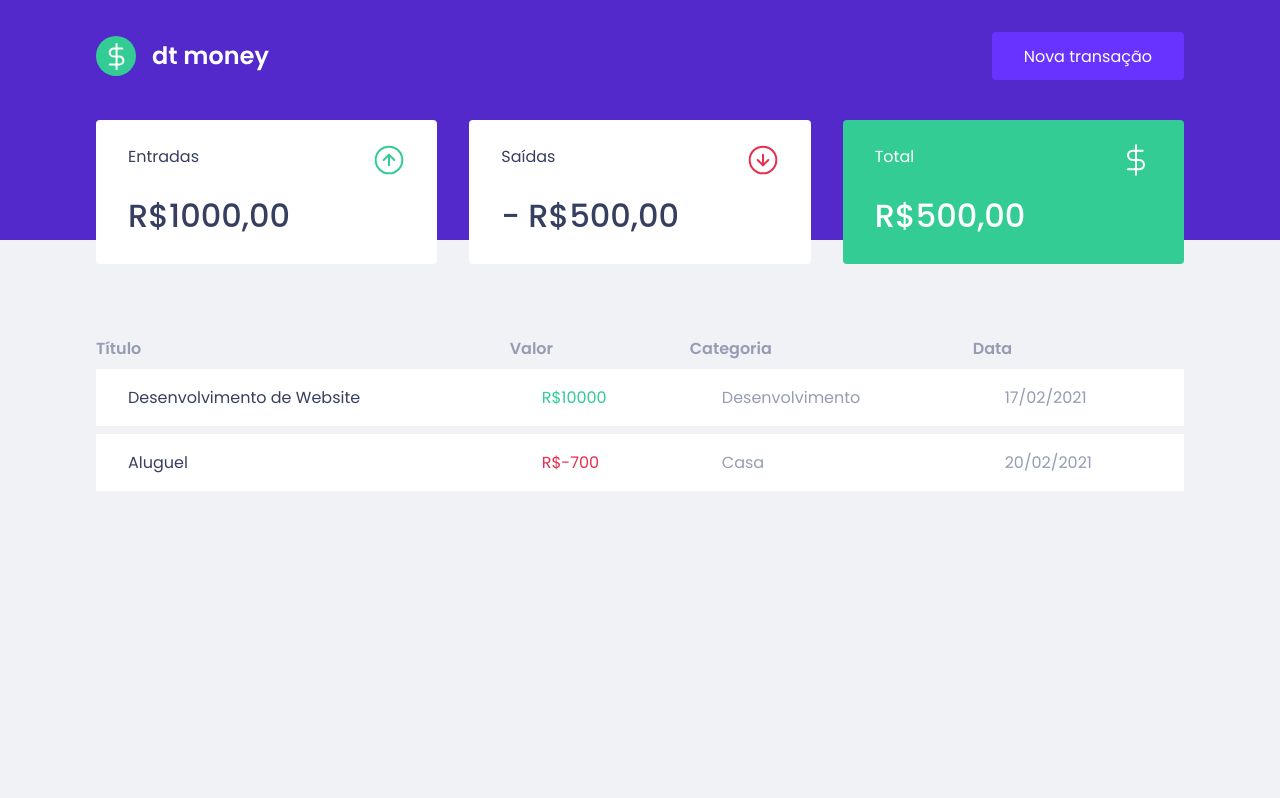
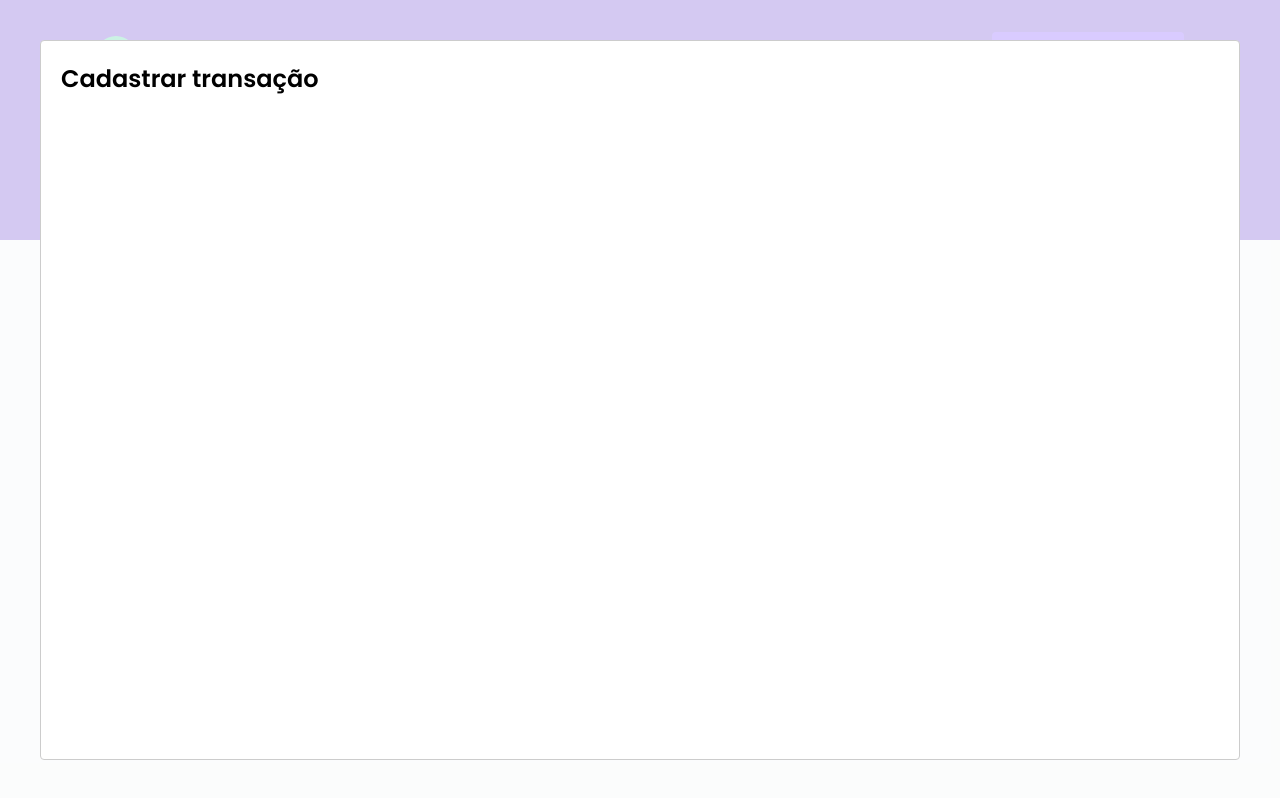
Before and after one commit to BiancaDuarteRaposo/dtmoney, a React (Create React App) app: page / in a window 1280 px wide. Both pictures are taken after a click on the button "Nova transação". Built offline with nearby package versions, Linux system fonts and the light colour scheme; no server answers; what miragejs would draw is missing.

Commit message:
Configurando modal de Criação de Transação

```diff
--- a/package.json
+++ b/package.json
@@ -7,6 +7,7 @@
     "miragejs": "^0.1.41",
     "react": "^17.0.2",
     "react-dom": "^17.0.2",
+    "react-modal": "^3.14.3",
     "react-scripts": "4.0.3",
     "styled-components": "^5.3.0",
     "web-vitals": "^1.0.1"
@@ -19,6 +20,7 @@
     "@types/node": "^12.0.0",
     "@types/react": "^17.0.0",
     "@types/react-dom": "^17.0.0",
+    "@types/react-modal": "^3.12.1",
     "@types/styled-components": "^5.1.9",
     "typescript": "^4.1.2"
   },
--- a/src/App.tsx
+++ b/src/App.tsx
@@ -1,15 +1,39 @@
-
-import React from 'react';
+import { useState } from 'react'
+import Modal from "react-modal";
 import { Dashboard } from './components/Dashboard';
 import { Header } from './components/Header.tsx';
+
 import { GlobalStyle } from './styles/global'
+
+Modal.setAppElement('#root');
 
 
 export function App() {
+
+  const [isNewTransactionModalOpen, setIsNewTransactionModalOpen] = useState(false);
+
+  function handleOpenNewTransactionModal() {
+    setIsNewTransactionModalOpen(true);
+  }
+
+  function handleCloseNewTransactionModal() {
+    setIsNewTransactionModalOpen(false);
+  }
+
   return (
     <>
-      <Header />
+      <Header onOpenNewTransactionModal={handleOpenNewTransactionModal} />
+
       <Dashboard />
+
+
+      <Modal
+        isOpen={isNewTransactionModalOpen}
+        onRequestClose={handleCloseNewTransactionModal}
+      >
+        <h2>Cadastrar transação</h2>
+      </Modal>
+
       <GlobalStyle />
     </>
   );
--- a/src/components/Header.tsx/index.tsx
+++ b/src/components/Header.tsx/index.tsx
@@ -1,17 +1,22 @@
+import logoImg from '../../assets/logo.svg';
 
-import logoImg from '../../assets/logo.svg';
 import { Container, Content } from './styles';
 
+interface HeaderProps {
+    onOpenNewTransactionModal: () => void;
+}
+
+export function Header({ onOpenNewTransactionModal }: HeaderProps) {
 
 
-export function Header() {
     return (
         <Container>
             <Content>
                 <img src={logoImg} alt="dt money" />
-                <button type="button">
+                <button type="button" onClick={onOpenNewTransactionModal}>
                     Nova transação
                 </button>
+
             </Content>
         </Container>
     )
```
Also changed, not shown: 1 other file (tests, documents, lock files or other folders).
